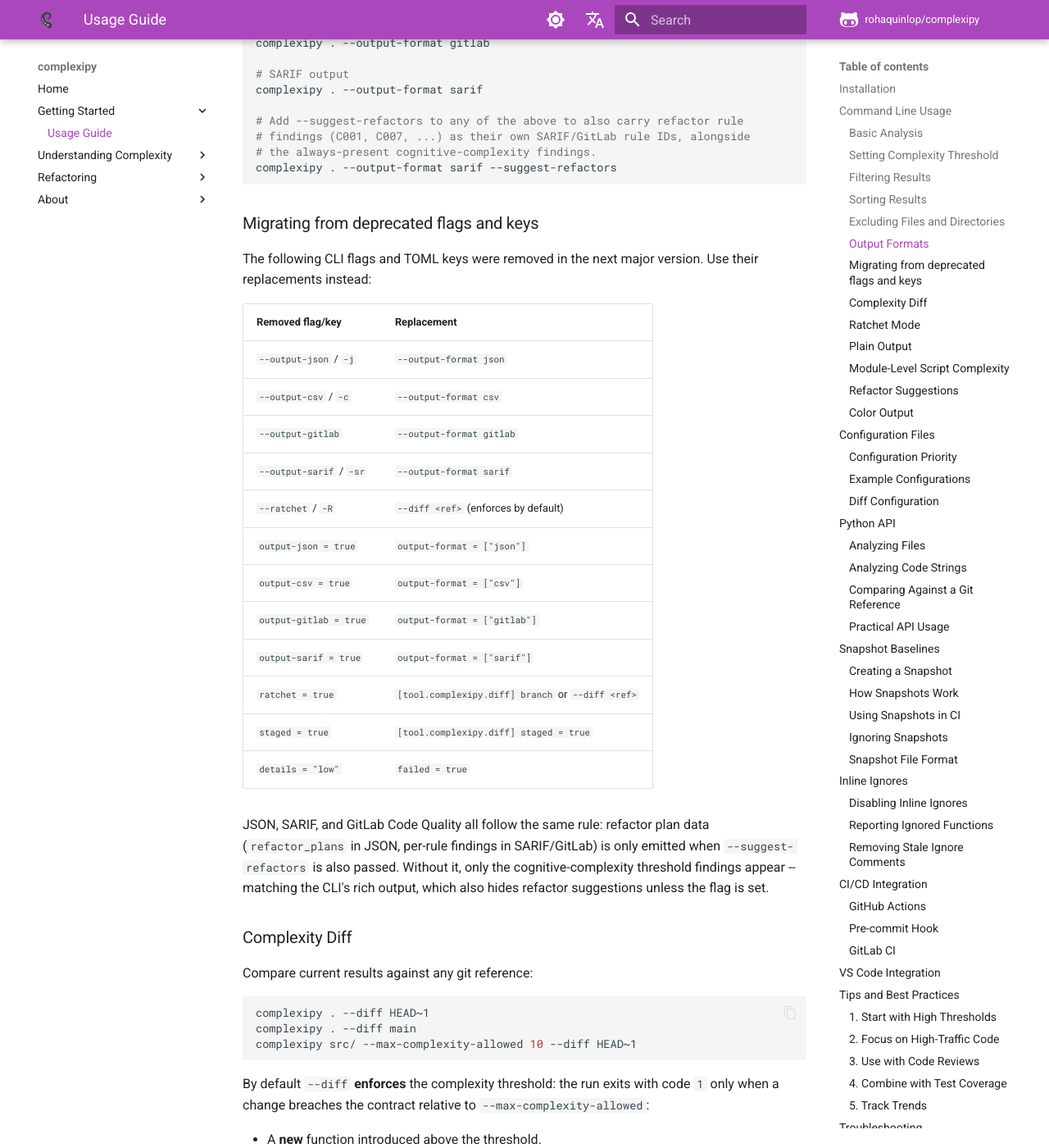
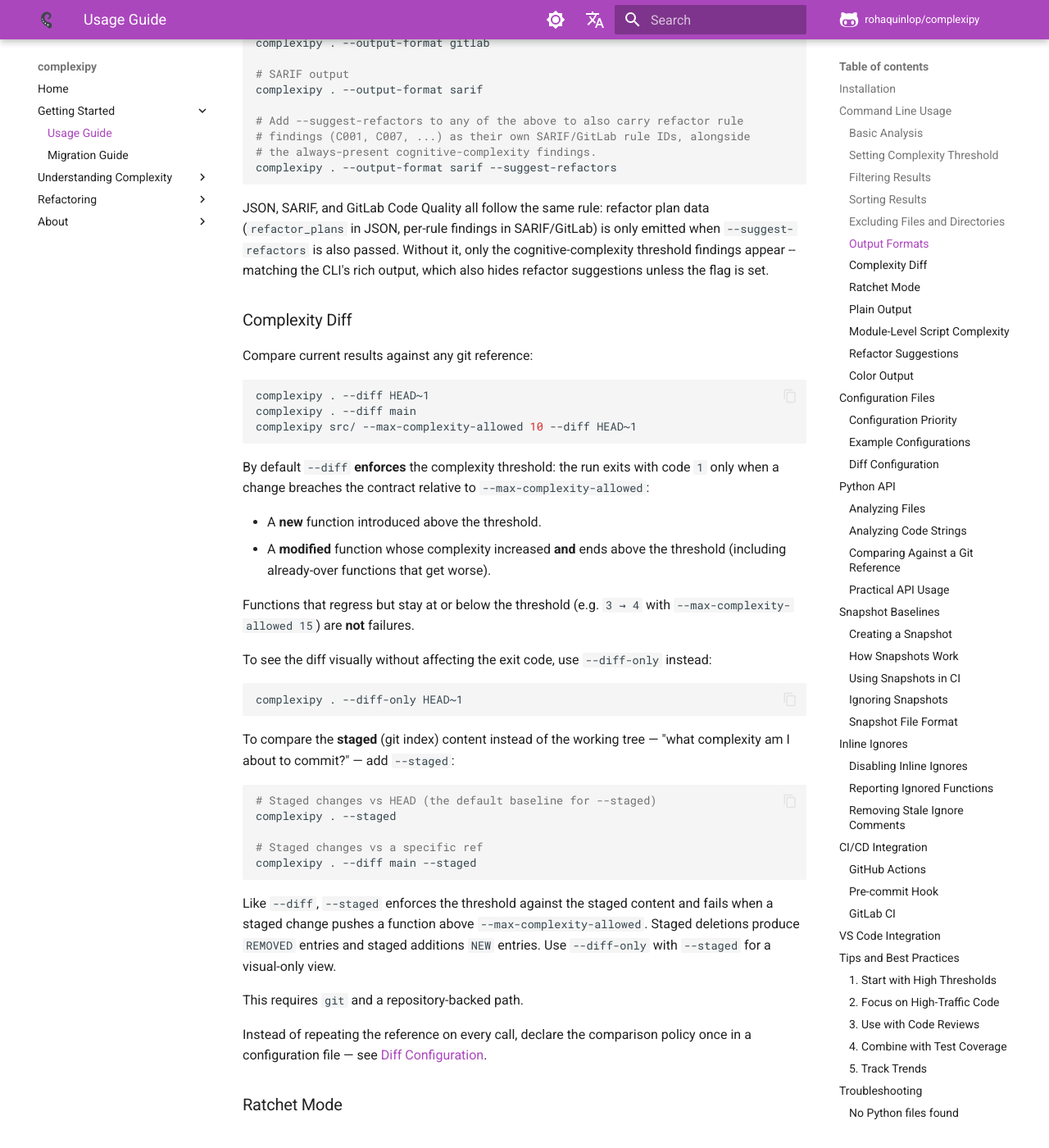
Before and after one commit to rohaquinlop/complexipy, an MkDocs documentation site: the page built from docs/usage-guide.md, in a window 1280 px wide and 1400 px high, scrolled down 2477 px. Shown: the whole window at 82% size. Built offline with MkDocs 1.6.1 and Material for MkDocs 9.7.7, drawn with Linux system fonts in a browser that asks for light colours; comment, search, counter and statistics services are not loaded; some of the changed text lies outside the part shown.

Commit message:
docs(usage): move migration note to its own page

````diff
--- a/docs/usage-guide.md
+++ b/docs/usage-guide.md
@@ -140,26 +140,6 @@ complexipy . --output-format sarif
 # the always-present cognitive-complexity findings.
 complexipy . --output-format sarif --suggest-refactors
 ```
-
-### Migrating from deprecated flags and keys
-
-The following CLI flags and TOML keys were removed in the next major version.
-Use their replacements instead:
-
-| Removed flag/key | Replacement |
-| -- | -- |
-| `--output-json` / `-j` | `--output-format json` |
-| `--output-csv` / `-c` | `--output-format csv` |
-| `--output-gitlab` | `--output-format gitlab` |
-| `--output-sarif` / `-sr` | `--output-format sarif` |
-| `--ratchet` / `-R` | `--diff <ref>` (enforces by default) |
-| `output-json = true` | `output-format = ["json"]` |
-| `output-csv = true` | `output-format = ["csv"]` |
-| `output-gitlab = true` | `output-format = ["gitlab"]` |
-| `output-sarif = true` | `output-format = ["sarif"]` |
-| `ratchet = true` | `[tool.complexipy.diff] branch` or `--diff <ref>` |
-| `staged = true` | `[tool.complexipy.diff] staged = true` |
-| `details = "low"` | `failed = true` |
 
 JSON, SARIF, and GitLab Code Quality all follow the same rule: refactor plan
 data (`refactor_plans` in JSON, per-rule findings in SARIF/GitLab) is only
--- a/mkdocs.es.yml
+++ b/mkdocs.es.yml
@@ -13,6 +13,7 @@ nav:
   - Inicio: index.md
   - Primeros Pasos:
       - Guía de Uso: usage-guide.md
+      - Guía de Migración: migracion.md
   - Entendiendo la Complejidad:
       - Qué Significan las Puntuaciones: understanding-scores.md
       - Comparación con Ruff: comparison-with-ruff.md
--- a/mkdocs.yml
+++ b/mkdocs.yml
@@ -11,6 +11,7 @@ nav:
   - Home: index.md
   - Getting Started:
       - Usage Guide: usage-guide.md
+      - Migration Guide: migration.md
   - Understanding Complexity:
       - What Scores Mean: understanding-scores.md
       - Comparison with Ruff: comparison-with-ruff.md
````
Also changed, not shown: README.md (+1 -1 lines), docs/es/migracion.md (added, +36 -0 lines), docs/es/usage-guide.md (+0 -20 lines), docs/migration.md (added, +35 -0 lines).
